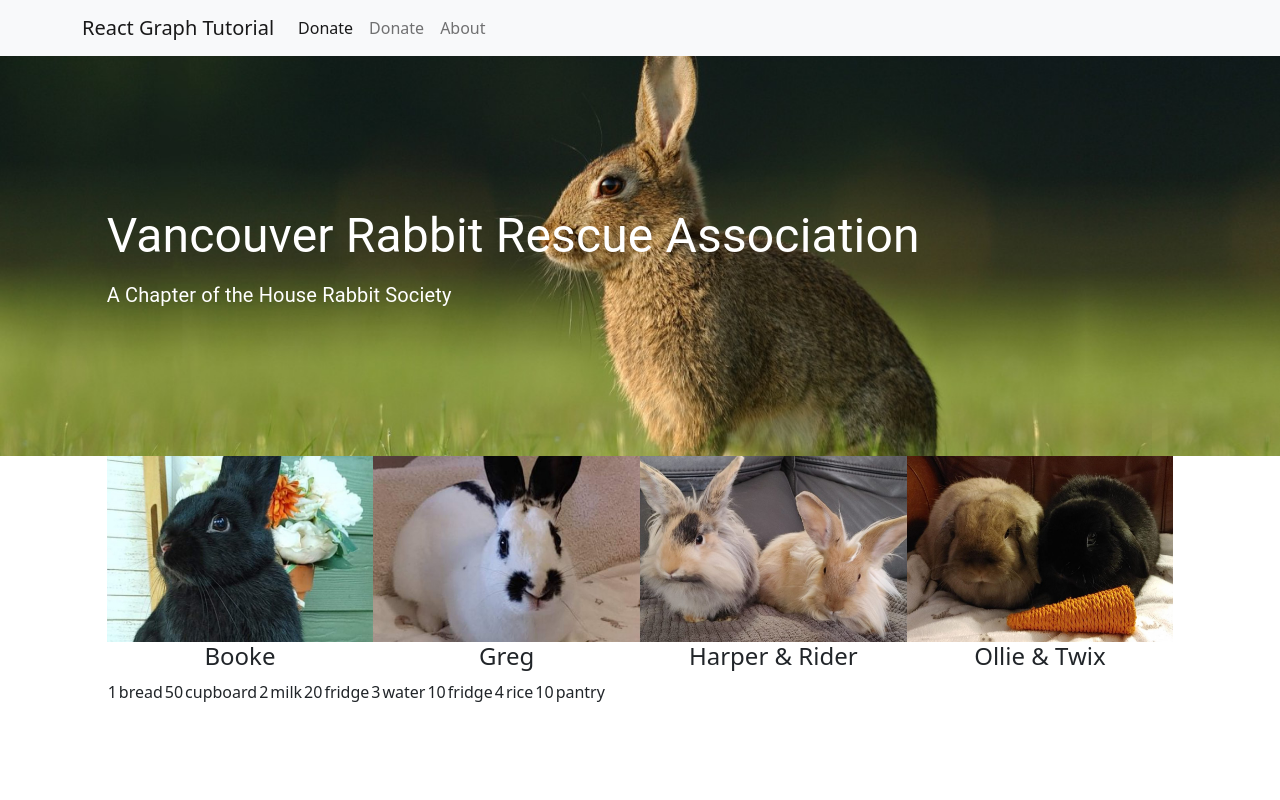
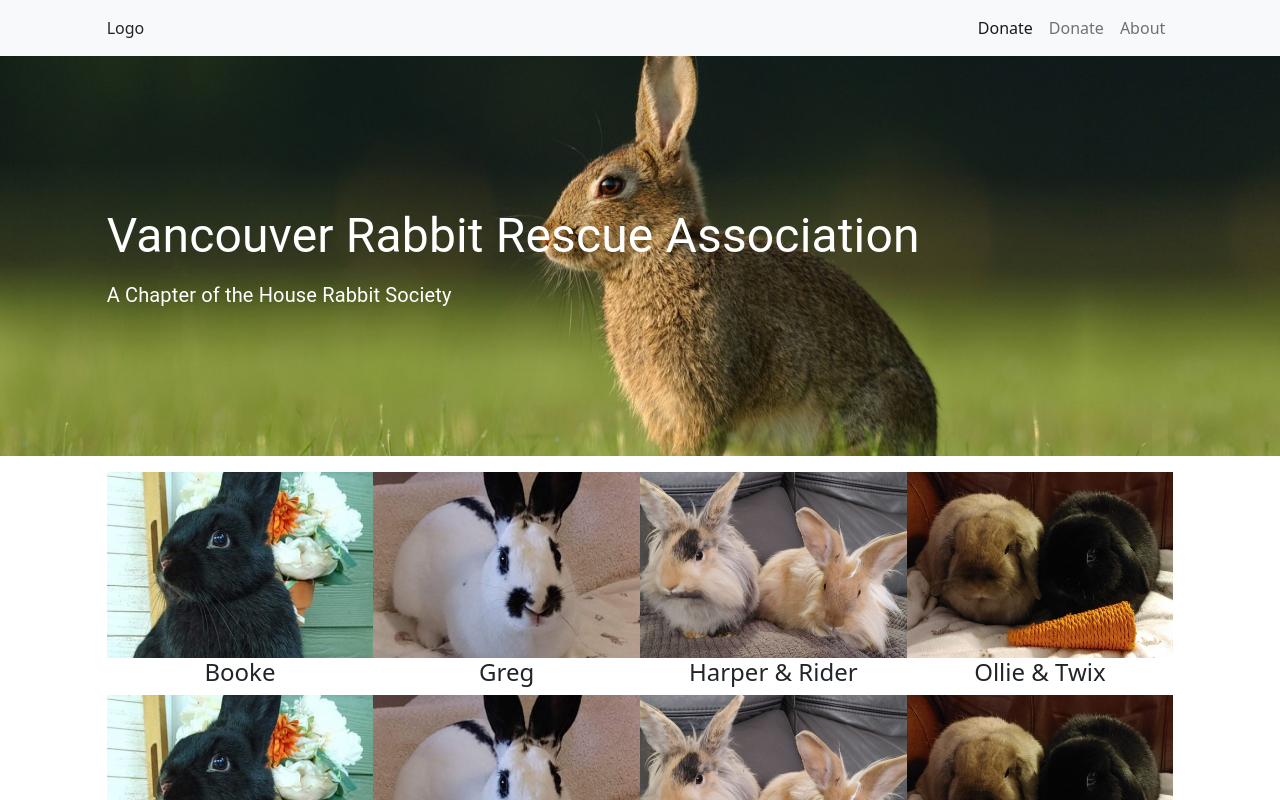
Before and after one commit to MonikaSzucs/vrra-remake, a React (Create React App) app: page / in a window 1280 px wide. Shown: the top 800 px of the page. Built offline with nearby package versions, Linux system fonts and the light colour scheme.

Commit message:
Fixed some header stylizing

```diff
--- a/package.json
+++ b/package.json
@@ -4,6 +4,11 @@
   "version": "0.1.0",
   "private": true,
   "dependencies": {
+    "@emotion/react": "^11.8.1",
+    "@emotion/styled": "^11.8.1",
+    "@material-ui/core": "^4.12.3",
+    "@mui/material": "^5.5.0",
+    "@mui/styled-engine": "^5.4.4",
     "@testing-library/jest-dom": "^5.16.1",
     "@testing-library/react": "^12.1.2",
     "@testing-library/user-event": "^13.5.0",
--- a/src/Components/NavBar/index.js
+++ b/src/Components/NavBar/index.js
@@ -9,15 +9,17 @@ import {
     NavItem
 } from 'react-bootstrap';
 import 'bootstrap/dist/css/bootstrap.min.css';
+import Grid from '@material-ui/core/Grid';
 
 export default function NavBar() {
     return (
         <Navbar bg="light" variant="light" expand="md">
-            <Container>
-                <Navbar.Brand href="/">React Graph Tutorial</Navbar.Brand>
-                <Navbar.Toggle />
-                <Navbar.Collapse>
-                <Nav className="me-auto" navbar>
+            <Grid item xs={0} md={1}></Grid>
+            <Grid item xs={12} md={5}>
+                Logo
+            </Grid>
+            <Grid item xs={12} md={5}>
+                <Nav className="me-auto" navbar style={{flexDirection: 'row', justifyContent: 'flex-end'}}>
                         <NavItem>
                             <RouterNavLink to="/" className="nav-link" exact>Donate</RouterNavLink>
                         </NavItem>
@@ -28,8 +30,8 @@ export default function NavBar() {
                             <RouterNavLink to="/About" className="nav-link" exact>About</RouterNavLink>
                         </NavItem>
                     </Nav>
-                </Navbar.Collapse>
-            </Container>
+                </Grid>
+            <Grid item xs={0} md={1}></Grid>
         </Navbar>
     )
 }
--- a/src/Pages/Home.js
+++ b/src/Pages/Home.js
@@ -56,13 +56,19 @@ export default function Home() {
                     <Grid item xs={0} md={1}></Grid>
                 </Grid>
             </div>
-            <div>
-                <Grid container>
+            <div style={{ marginTop: "2vh", marginBottom: "2vh" }}>
+                <Grid container >
                     <Grid item xs={0} md={1}></Grid>
-                    <Grid item xs={12} md={10}>
+                    <Grid item xs={12} md={10} >
                         <Grid container>
                             {images.map( image => (
-                                <Grid item md={3} sx={{ pt: 5, pb: 1  }}>
+                                <Grid item md={3} >
+                                    <Img key={image.id} image={image} />
+                                </Grid>
+                                )
+                            )}
+                            {images.map( image => (
+                                <Grid item md={3} >
                                     <Img key={image.id} image={image} />
                                 </Grid>
                                 )
```
Also changed, not shown: 1 other file (tests, documents, lock files or other folders). Lines whose indentation alone changed are shown as unchanged.
